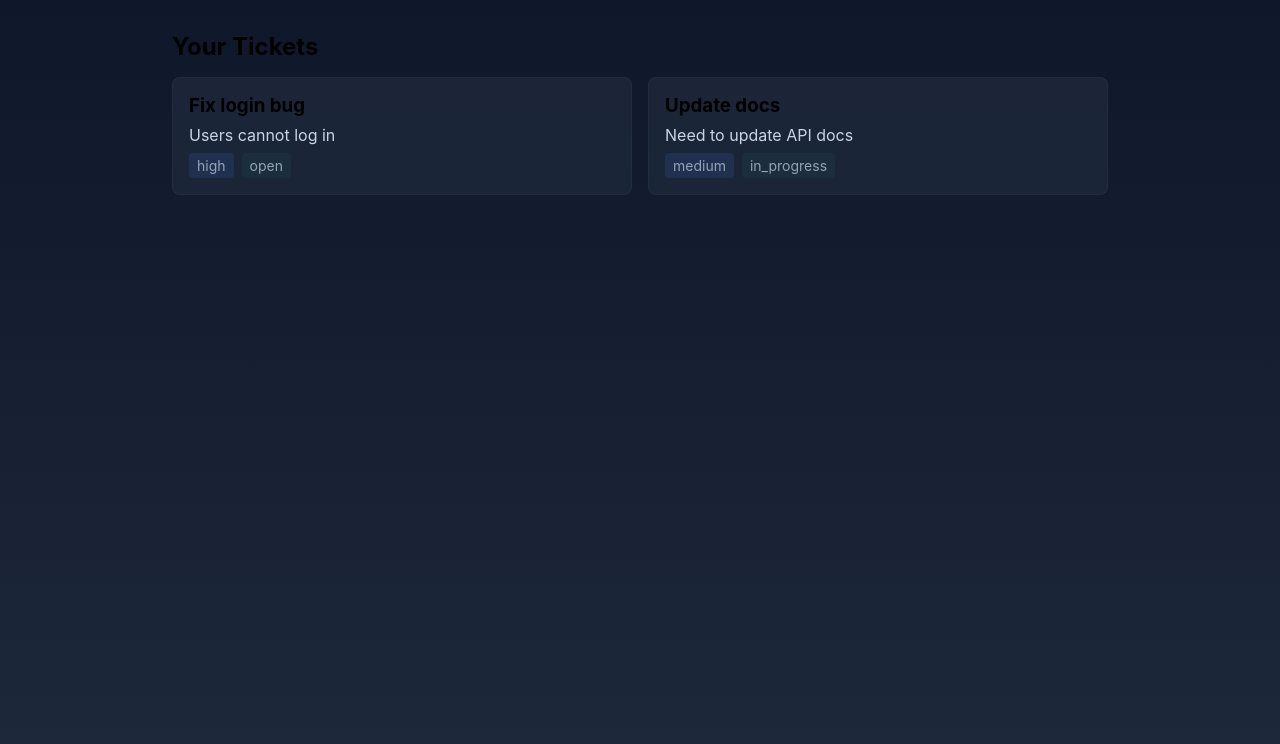
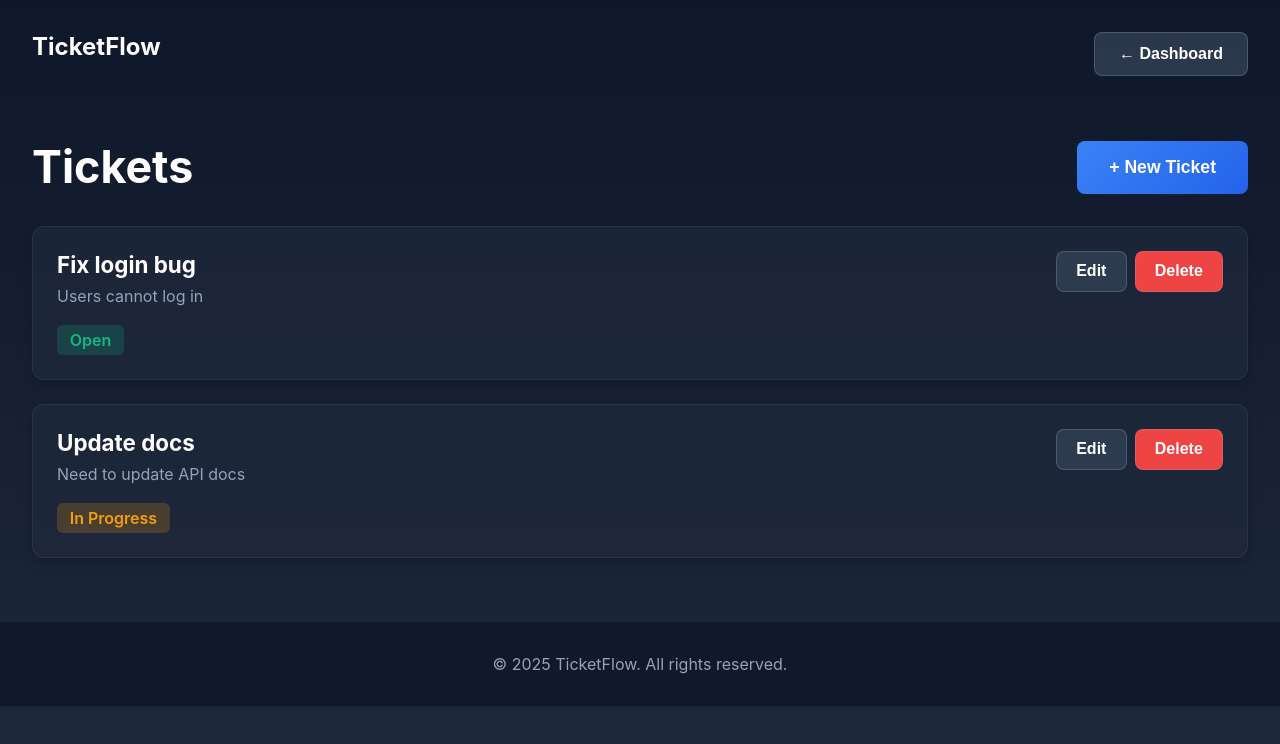
Before and after one commit to olusanyaemmanuelpg-sudo/ticket-management-app-using-react.js, a React (Vite) app: page /manage-tickets in a window 1280 px wide. Shown: the top 744 px of the page. Built offline with nearby package versions, Linux system fonts and the light colour scheme; sample sign-in values are in the browser's storage.

Commit message:
Created the ticket management components and its logic and implemented restriction for unauthorized users attempting to access resticted routes

```diff
--- a/src/App.jsx
+++ b/src/App.jsx
@@ -8,6 +8,7 @@ import { SiginPage } from './components/SigninPage';
 import { DashboardPage } from './components/DashboardPage';
 import { TicketManagement } from './components/TicketManagement';
 import { Routes, Route } from 'react-router';
+import { RequireAuth } from './components/RequireAuth';
 import './App.css';
 
 function App() {
@@ -95,17 +96,25 @@ function App() {
 				<Route
 					path='dashboard'
 					element={
-						<DashboardPage
-							showToast={showToast}
-							useAuth={useAuth}
-							tickets={tickets}
-						/>
+						<RequireAuth>
+							<DashboardPage
+								showToast={showToast}
+								useAuth={useAuth}
+								tickets={tickets}
+							/>
+						</RequireAuth>
 					}
 				/>
 				<Route
 					path='manage-tickets'
 					element={
-						<TicketManagement setTickets={setTickets} tickets={tickets} />
+						<RequireAuth>
+							<TicketManagement
+								setTickets={setTickets}
+								tickets={tickets}
+								showToast={showToast}
+							/>
+						</RequireAuth>
 					}
 				/>
 			</Routes>
--- /dev/null
+++ b/src/components/RequireAuth.jsx
@@ -0,0 +1,20 @@
+/** @format */
+
+import React from 'react';
+import { Navigate, useLocation } from 'react-router';
+import { useAuth } from '../context/AuthContext';
+
+export function RequireAuth({ children }) {
+	const { user, loading } = useAuth();
+	const location = useLocation();
+
+	// while we check auth, don't flash protected UI
+	if (loading) return null;
+
+	if (!user) {
+		// redirect to login, preserve attempted url in state
+		return <Navigate to='/login' state={{ from: location }} replace />;
+	}
+
+	return children;
+}
--- a/src/components/SigninPage.jsx
+++ b/src/components/SigninPage.jsx
@@ -4,6 +4,7 @@ import { useState } from 'react';
 import { useNavigate } from 'react-router';
 
 import './SigninPage.css';
+import { FooterPage } from './Footer';
 
 export function SiginPage({ useAuth, showToast }) {
 	const { signup } = useAuth();
@@ -54,6 +55,7 @@ export function SiginPage({ useAuth, showToast }) {
 		}
 	};
 	return (
+		<>
 			<section className='Signin-section'>
 				<div className='signin-page'>
 					<h2>Create Account</h2>
@@ -69,7 +71,9 @@ export function SiginPage({ useAuth, showToast }) {
 					<div className='signInput'>
 						<label> Email</label>
 						<input type='email' value={email} onChange={emailInput} />
-					{errors.email && <span className='input-error'>{errors.email}</span>}
+						{errors.email && (
+							<span className='input-error'>{errors.email}</span>
+						)}
 					</div>
 					<div className='signInput'>
 						<label> Password</label>
@@ -101,5 +105,7 @@ export function SiginPage({ useAuth, showToast }) {
 					</a>
 				</div>
 			</section>
+			<FooterPage />
+		</>
 	);
 }
--- a/src/components/TicketManagement.css
+++ b/src/components/TicketManagement.css
@@ -1,45 +1,158 @@
 /** @format */
 
-.tickets-page {
-	padding: 2rem;
-	max-width: 1000px;
-	margin: 0 auto;
+main {
+	padding: 0;
+}
+.manage-tickets-page {
+	min-height: 100vh;
 }
 
-.tickets-list {
-	display: grid;
-	grid-template-columns: repeat(auto-fit, minmax(260px, 1fr));
-	gap: 1rem;
-	margin-top: 1rem;
+nav {
+	margin-bottom: 2rem;
+	padding: 2rem;
+}
+nav button {
+	background: rgba(51, 65, 85, 0.8);
+	color: white;
+	border: 1px solid rgba(148, 163, 184, 0.3);
+	padding: 0.75rem 1.5rem;
+	border-radius: 8px;
+	cursor: pointer;
+	font-weight: 600;
+	font-size: 1rem;
+	transition: all 0.3s ease;
+}
+nav h2 {
+	font-size: 1.5rem;
 }
 
-.ticket-card {
-	background: rgba(30, 41, 59, 0.8);
-	padding: 1rem;
+.manage-ticket-flex {
+	display: flex;
+	justify-content: space-between;
+	align-items: center;
+	margin-bottom: 2rem;
+	padding: 0 2rem;
+}
+.manage-ticket-flex h1 {
+	color: white;
+	font-size: 2.8rem;
+}
+.manage-ticket-flex button,
+.manage-btn {
+	background: linear-gradient(135deg, #3b82f6, #2563eb);
+	color: white;
+	border: none;
+	padding: 1rem 2rem;
 	border-radius: 8px;
-	border: 1px solid rgba(148, 163, 184, 0.06);
+	cursor: pointer;
+	font-weight: bold;
+	font-size: 1.1rem;
+	transition: all 0.3s ease;
 }
 
-.ticket-desc {
-	color: #cbd5e1;
-	margin: 0.5rem 0;
+.form-section {
+	background: rgba(30, 41, 59, 0.8);
+	padding: 2rem;
+	margin: 2rem;
+	border-radius: 12px;
+	box-shadow: 0 4px 12px rgba(0, 0, 0, 0.2);
+	border: 1px solid rgba(148, 163, 184, 0.1);
 }
 
-.ticket-meta {
+.form-section h3 {
+	color: white;
+	margin-bottom: 1.3rem;
+	font-size: 1.3rem;
+}
+
+.form-input {
+	margin-bottom: 1rem;
+}
+.form-input label {
+	color: #cbd5e1;
+	display: block;
+	margin-bottom: 0.5rem;
+	font-size: 1.1rem;
+}
+.form-input input,
+.select-input,
+.desc-input {
+	width: 100%;
+	padding: 0.75rem;
+	background: rgba(15, 23, 42, 0.6);
+	font-size: 1.05rem;
+	color: white;
+	border-radius: 8px;
+	border: 1px solid rgba(148, 163, 184, 0.3);
+}
+.select-input {
+	padding: 0.9rem;
+}
+.desc-input {
+	min-height: 100px;
+}
+
+.manage-grid {
+	display: grid;
+	gap: 1.5rem;
+	margin-top: 1.5rem;
+	padding: 0 2rem;
+}
+.manage-grid-container {
+	background: rgba(30, 41, 59, 0.8);
+	padding: 1.5rem;
+	border-radius: 12px;
+	box-shadow: 0 4px 12px rgba(0, 0, 0, 0.2);
+	border: 1px solid rgba(148, 163, 184, 0.1);
+}
+.manage-grid-section {
+	display: flex;
+	justify-content: space-between;
+	align-items: start;
+}
+.firstsection {
+	flex: 1;
+}
+.firstsection h3 {
+	color: white;
+	font-size: 1.4rem;
+	margin-bottom: 0.5rem;
+}
+.firstsection p {
+	color: #94a3b8;
+	margin-bottom: 1.2rem;
+}
+.secondsection {
 	display: flex;
 	gap: 0.5rem;
-	font-size: 0.875rem;
-	color: #94a3b8;
 }
 
-.ticket-priority {
-	background: rgba(59, 130, 246, 0.12);
-	padding: 0.25rem 0.5rem;
-	border-radius: 4px;
+.edit-btn {
+	background: rgba(51, 65, 85, 0.8);
+	color: white;
+	border: 1px solid rgba(148, 163, 184, 0.3);
+	padding: 0.65rem 1.2rem;
+	border-radius: 8px;
+	cursor: pointer;
+	font-weight: 600;
+	font-size: 1rem;
+	transition: all 0.3s ease;
+}
+.del-btn {
+	background: #ef4444;
+	color: white;
+	border: 1px solid rgba(148, 163, 184, 0.3);
+	padding: 0.65rem 1.2rem;
+	border-radius: 8px;
+	cursor: pointer;
+	font-weight: 600;
+	font-size: 1rem;
+	transition: all 0.3s ease;
 }
 
-.ticket-status {
-	background: rgba(16, 185, 129, 0.06);
-	padding: 0.25rem 0.5rem;
-	border-radius: 4px;
+.input-error {
+	color: #ef4444;
+	font-size: 0.9rem;
+	display: block;
+	margin-top: 0.25rem;
 }
--- a/src/components/TicketManagement.jsx
+++ b/src/components/TicketManagement.jsx
@@ -1,32 +1,195 @@
 /** @format */
 
+import { useState } from 'react';
 import './TicketManagement.css';
+import { FooterPage } from './Footer';
+import { useNavigate } from 'react-router';
 
-export function TicketManagement({ tickets = [], setTickets }) {
-	if (!tickets || tickets.length === 0) {
-		return (
-			<main style={{ padding: '2rem' }}>
-				<h2>No tickets found</h2>
-				<p>Create a ticket or return to the dashboard.</p>
-			</main>
-		);
-	}
+export function TicketManagement({ tickets, setTickets, showToast }) {
+	const navigate = useNavigate();
+	const [showForm, setShowForm] = useState(false);
+	const [editingId, setEditingId] = useState(null);
+	const [formData, setFormData] = useState({
+		title: '',
+		status: 'open',
+		description: '',
+	});
+	const [errors, setErrors] = useState({});
+	const handleSubmit = () => {
+		const newErrors = {};
+		if (!formData.title) newErrors.title = 'Title is required';
+		if (!formData.description)
+			newErrors.description = 'Description is required';
+
+		if (Object.keys(newErrors).length > 0) {
+			setErrors(newErrors);
+			return;
+		}
+
+		if (editingId) {
+			setTickets(
+				tickets.map((t) => (t.id === editingId ? { ...t, ...formData } : t))
+			);
+			showToast('Ticket updated successfully', 'success');
+		} else {
+			setTickets([
+				...tickets,
+				{ ...formData, id: Date.now(), createdAt: Date.now() },
+			]);
+			showToast('Ticket created successfully', 'success');
+		}
+
+		setFormData({
+			title: '',
+			status: 'open',
+			description: '',
+		});
+		setEditingId(null);
+		setShowForm(false);
+		setErrors({});
+	};
+
+	const handleEdit = (ticket) => {
+		setFormData({
+			title: ticket.title,
+			status: ticket.status,
+			description: ticket.description || '',
+		});
+		setEditingId(ticket.id);
+		setShowForm(true);
+	};
+
+	const handleDelete = (id) => {
+		if (window.confirm('Are you sure you want to delete this ticket?')) {
+			setTickets(tickets.filter((t) => t.id !== id));
+			showToast('Ticket deleted successfully', 'success');
+		}
+	};
+
+	const getStatusStyle = (status) => {
+		const colors = {
+			open: '#10b981',
+			in_progress: '#f59e0b',
+			closed: '#6b7280',
+		};
+		return {
+			background: `${colors[status]}33`,
+			color: colors[status],
+			padding: '0.3rem 0.8rem',
+			borderRadius: '6px',
+			fontSize: '1rem',
+			fontWeight: '600',
+			textTransform: 'capitalize',
+			display: 'inline-block',
+		};
+	};
 
 	return (
-		<main className='tickets-page'>
-			<h2>Your Tickets</h2>
-			<div className='tickets-list'>
-				{tickets.map((t) => (
-					<div key={t.id} className='ticket-card'>
-						<h3>{t.title}</h3>
-						<p className='ticket-desc'>{t.description}</p>
-						<div className='ticket-meta'>
-							<span className='ticket-priority'>{t.priority}</span>
-							<span className='ticket-status'>{t.status}</span>
+		<main className='manage-tickets-page'>
+			<section className='manage-ticket'>
+				<nav>
+					<h2>TicketFlow</h2>
+					<button
+						onClick={() => {
+							navigate('/dashboard');
+						}}>
+						← Dashboard
+					</button>
+				</nav>
+				<div className='manage-ticket-flex'>
+					<h1>Tickets</h1>
+					<button
+						onClick={() => {
+							setShowForm(!showForm);
+							setEditingId(null);
+							setFormData({
+								title: '',
+								status: 'open',
+								description: '',
+							});
+						}}>
+						{showForm ? 'cancel' : '+ New Ticket'}
+					</button>
+				</div>
+				{showForm && (
+					<>
+						<div className='form-section'>
+							<h3>{editingId ? 'Edit Ticket' : 'Create New Ticket'}</h3>
+
+							<div className='form-input'>
+								<label>Title *</label>
+								<input
+									value={formData.title}
+									onChange={(e) => {
+										setFormData({ ...formData, title: e.target.value });
+										setErrors({ ...errors, title: '' });
+									}}
+								/>
+								{errors.title && (
+									<span className='input-error'>{errors.title}</span>
+								)}
+							</div>
+							<div className='form-input'>
+								<label>Status*</label>
+								<select
+									className='select-input'
+									value={formData.status}
+									onChange={(event) => {
+										setFormData({ ...formData, status: event.target.value });
+									}}>
+									<option value='open'>open</option>
+									<option value='in_progress'>In Progress</option>
+									<option value='closed'>Closed</option>
+								</select>
+							</div>
+							<div className='form-input'>
+								<label>Description</label>
+								<textarea
+									value={formData.description}
+									onChange={(e) => {
+										setFormData({ ...formData, description: e.target.value });
+									}}
+									className='desc-input'></textarea>
+								{errors.description && (
+									<span className='input-error'>{errors.description}</span>
+								)}
+							</div>
+
+							<button className='manage-btn' onClick={handleSubmit}>
+								{editingId ? 'Update' : 'Create'} Ticket
+							</button>
 						</div>
-					</div>
-				))}
-			</div>
+					</>
+				)}
+				<div className='manage-grid'>
+					{tickets.map((ticket) => (
+						<div className='manage-grid-container'>
+							<div className='manage-grid-section'>
+								<div className='firstsection'>
+									<h3>{ticket.title}</h3>
+									<p>{ticket.description}</p>
+									<span style={getStatusStyle(ticket.status)}>
+										{ticket.status.replace('_', ' ')}
+									</span>
+								</div>
+								<div className='secondsection'>
+									<button
+										className='edit-btn'
+										onClick={() => handleEdit(ticket)}>
+										Edit
+									</button>
+									<button
+										className='del-btn'
+										onClick={() => handleDelete(ticket.id)}>
+										Delete
+									</button>
+								</div>
+							</div>
+						</div>
+					))}
+				</div>
+			</section>
+			<FooterPage />
 		</main>
 	);
 }
```
Also changed, not shown: src/components/LoginPage.jsx (+7 -1 lines). Lines whose indentation alone changed are shown as unchanged.
